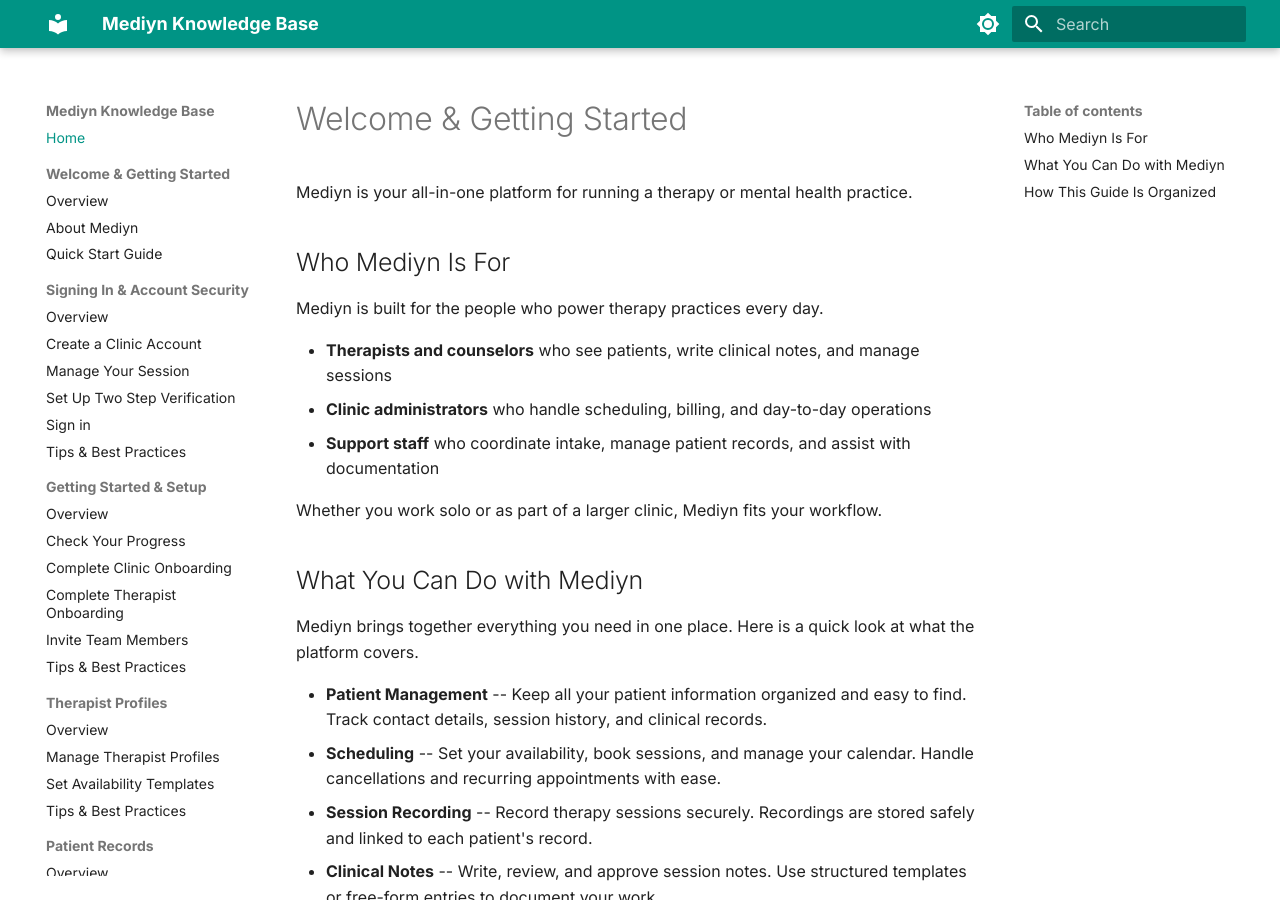
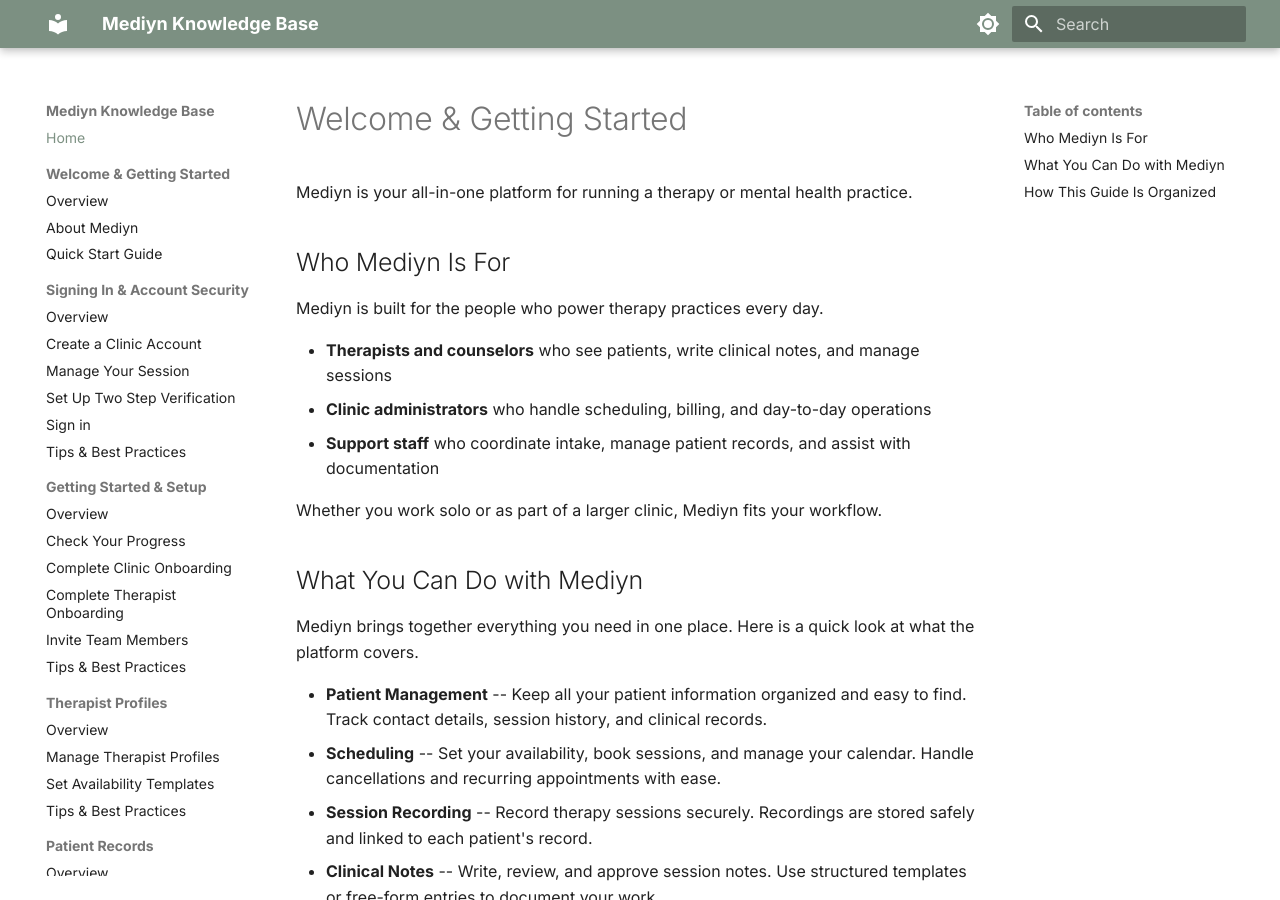
Before and after one commit to AlphaSquadTech/mediyn-kb, an MkDocs documentation site: the page built from docs/index.md, in a window 1280 px wide and 900 px high. Built offline with MkDocs 1.6.1 and Material for MkDocs 9.7.7, drawn with Linux system fonts in a browser that asks for light colours.

Commit message:
Fix nav color: add extra_css reference, remove primary:teal override

```diff
--- a/mkdocs.yml
+++ b/mkdocs.yml
@@ -6,14 +6,10 @@ theme:
   name: material
   palette:
     - scheme: default
-      primary: teal
-      accent: teal
       toggle:
         icon: material/brightness-7
         name: Switch to dark mode
     - scheme: slate
-      primary: teal
-      accent: teal
       toggle:
         icon: material/brightness-4
         name: Switch to light mode
@@ -29,6 +25,9 @@ theme:
     - search.suggest
     - search.highlight
     - toc.follow
+
+extra_css:
+  - stylesheets/custom.css
 
 plugins:
   - search
```
